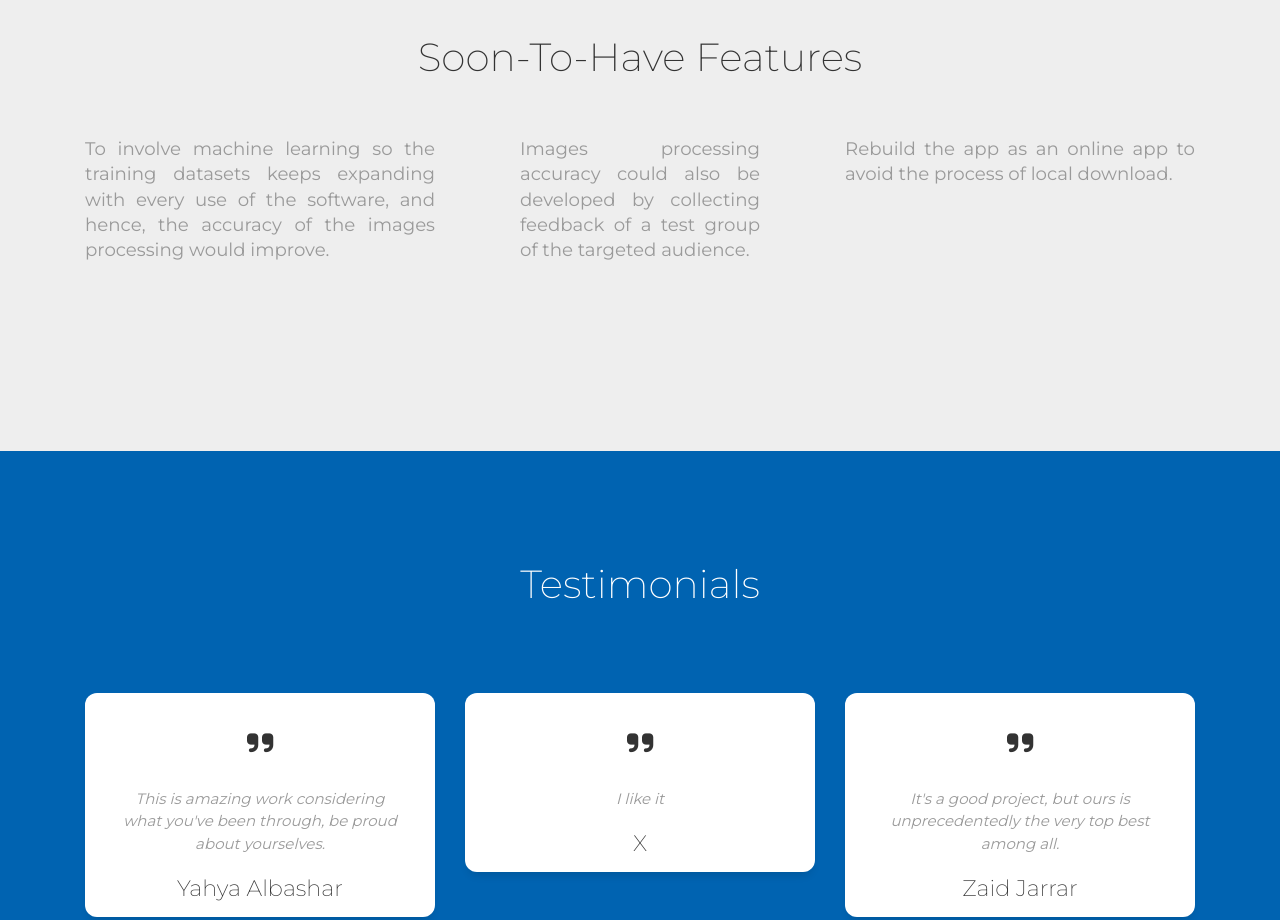
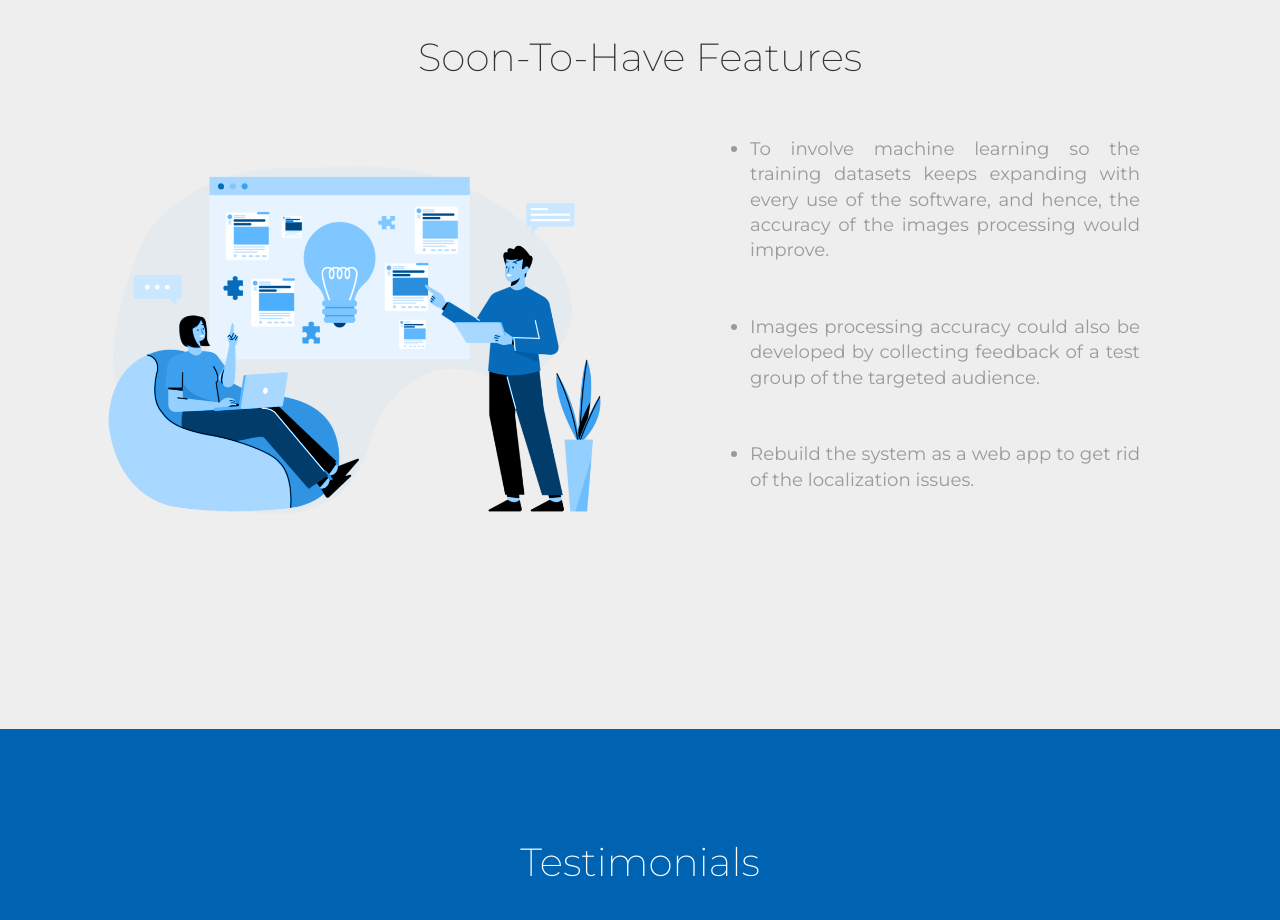
Before and after one commit to FingerSpeak-LTUC/silent-speaker, a plain HTML site: page index.html in a window 1280 px wide. Shown: the part 6580-7500 px from the top of the page. Drawn offline with Linux system fonts and the light colour scheme; some packages are replaced by stand-ins of ours.

Commit message:
Styling & UI Updates

```diff
--- a/index.html
+++ b/index.html
@@ -668,28 +668,38 @@
         <div class="container">
           <div class="space-top"></div>
           <div class="row">
-            <div class="col-sm-4">
+            <div class="col-sm-6">
               <h5 class="description text-justify">
                 <b>
-                  To involve machine learning so the training datasets keeps expanding with every use of the software,
-                  and hence, the accuracy of the images processing would improve.
+                  <img src="./assets/img/future.png" width="100%">
                 </b>
               </h5>
             </div>
 
-            <div class="col-sm-4">
+            <div class="col-sm-6">
               <h5 class="description text-justify">
                 <b>
+                  <ul>
+                    <li>
+                      To involve machine learning so the training datasets keeps expanding with every use of the
+                      software, and hence, the accuracy of the images processing would improve.
+                    </li>
+
+                    <br />
+                    <br />
+
+                    <li>
                       Images processing accuracy could also be developed by collecting feedback of a test group of the
                       targeted audience.
-                </b>
-              </h5>
-            </div>
+                    </li>
 
-            <div class="col-sm-4">
-              <h5 class="description text-justify">
-                <b>
-                  Rebuild the app as an online app to avoid the process of local download.
+                    <br />
+                    <br />
+
+                    <li>
+                      Rebuild the system as a web app to get rid of the localization issues.
+                    </li>
+                  </ul>
                 </b>
               </h5>
             </div>
@@ -902,7 +912,7 @@ Text
     </div>
   </div>
 
-  <!-- Thank You -->
+  <!-- Footer -->
   <div class="section section-dark">
     <div class="container">
       <div class="title text-center">
@@ -915,12 +925,7 @@ Text
           </button>
         </a>
       </div>
-    </div>
-  </div>
 
-  <!-- Footer -->
-  <footer class="footer footer-blacksection-dark section-dark">
-    <div class="container">
       <div class="row">
         <div class="credits ml-auto text-white">
           All Rights Reserved
```
Also changed, not shown: assets/img/future.png (added). Lines whose indentation alone changed are shown as unchanged.
